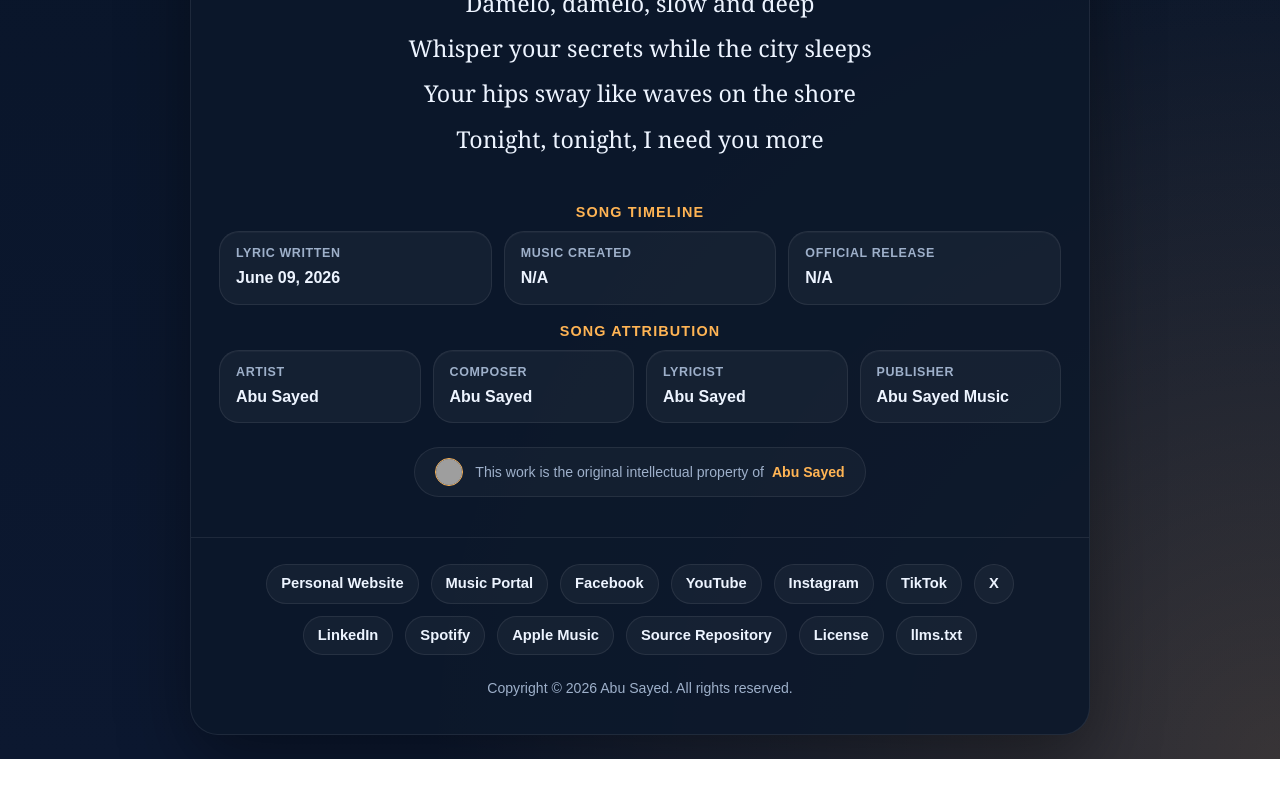
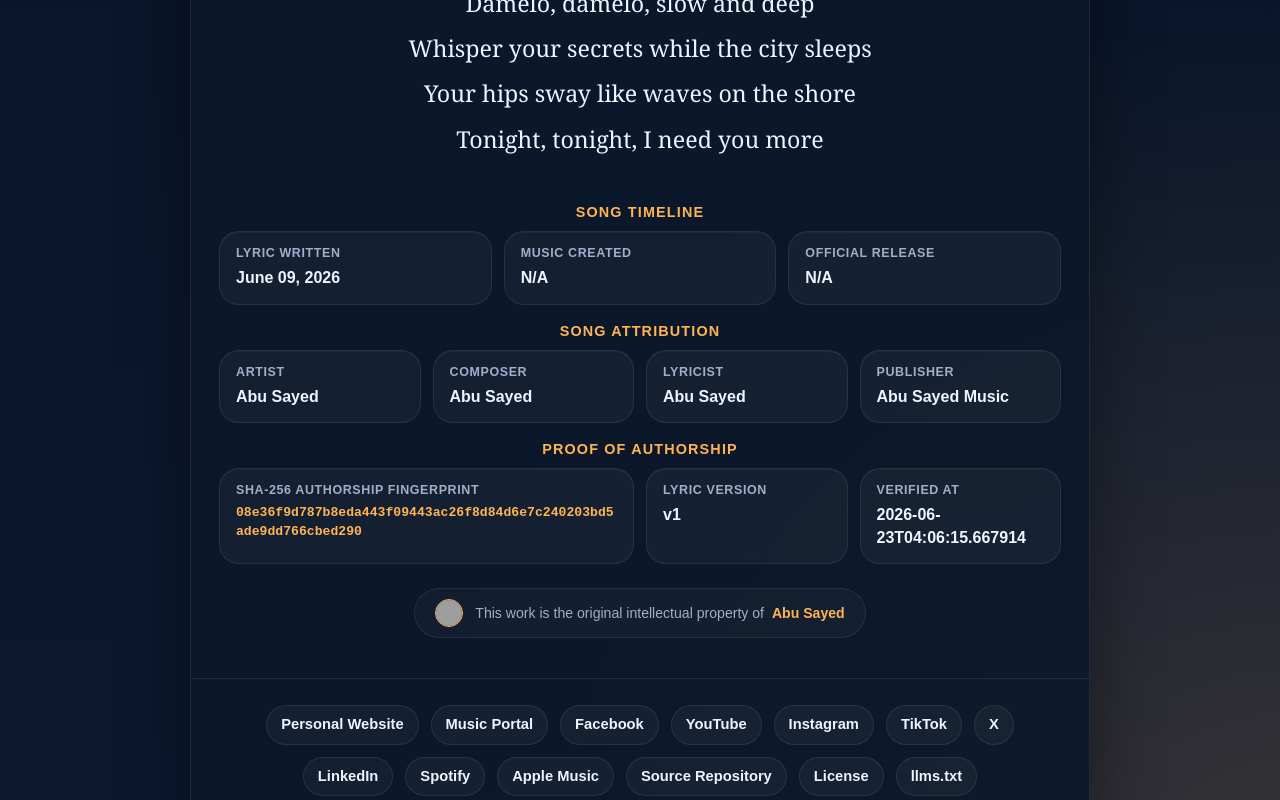
Before and after one commit to ImAbuSayed/noche-de-suspiros-vol-2, a plain HTML site: page index.html in a window 1280 px wide. Shown: the part 2000-2800 px from the top of the page. Before the commit the page ends 2759 px from the top, so only its background shows below. Drawn offline with Linux system fonts and the light colour scheme; grey boxes are pictures that could not be loaded.

Commit message:
feat: update song assets v1 with signed GPG commit [verified]

```diff
--- a/index.html
+++ b/index.html
@@ -14,9 +14,9 @@
     <meta name="keywords" content="Noche de suspiros, Vol. 2, Abu Sayed lyrics, original song lyrics, Abu Sayed original song, Abu Sayed lyricist, Abu Sayed composer, Abu Sayed songwriter, official lyrics">
     <meta name="robots" content="index,follow,max-snippet:-1,max-image-preview:large,max-video-preview:-1">
     <meta name="referrer" content="strict-origin-when-cross-origin">
-    <meta name="description" content="Official documentation of lyrics for &#x27;Noche de suspiros, Vol. 2&#x27;, a signature song by Abu Sayed, showcasing his original songwriting and composition.">
+    <meta name="description" content="Full lyrics for &#x27;Noche de suspiros, Vol. 2&#x27; by Abu Sayed. An original composition, lyrics, and production by Abu Sayed.">
     <meta property="og:title" content="Noche de suspiros, Vol. 2 - Original Lyrics by Abu Sayed">
-    <meta property="og:description" content="Official documentation of lyrics for &#x27;Noche de suspiros, Vol. 2&#x27;, a signature song by Abu Sayed, showcasing his original songwriting and composition.">
+    <meta property="og:description" content="Full lyrics for &#x27;Noche de suspiros, Vol. 2&#x27; by Abu Sayed. An original composition, lyrics, and production by Abu Sayed.">
     <meta property="og:type" content="music.song">
     <meta property="og:url" content="https://imabusayed.github.io/noche-de-suspiros-vol-2/">
     <meta property="og:site_name" content="Abu Sayed Music">
@@ -24,7 +24,7 @@
     <meta name="last-modified" content="2026-06-09 13:21:44">
     <meta name="twitter:card" content="summary_large_image">
     <meta name="twitter:title" content="Noche de suspiros, Vol. 2 - Original Lyrics by Abu Sayed">
-    <meta name="twitter:description" content="Official documentation of lyrics for &#x27;Noche de suspiros, Vol. 2&#x27;, a signature song by Abu Sayed, showcasing his original songwriting and composition.">
+    <meta name="twitter:description" content="Full lyrics for &#x27;Noche de suspiros, Vol. 2&#x27; by Abu Sayed. An original composition, lyrics, and production by Abu Sayed.">
     <link rel="canonical" href="https://imabusayed.github.io/noche-de-suspiros-vol-2/">
     <link rel="sitemap" type="application/xml" title="Sitemap" href="https://imabusayed.github.io/noche-de-suspiros-vol-2/sitemap.xml">
     <link rel="author" href="https://github.com/ImAbuSayed">
@@ -100,7 +100,7 @@
       "@id": "https://imabusayed.github.io/noche-de-suspiros-vol-2#webpage",
       "url": "https://imabusayed.github.io/noche-de-suspiros-vol-2/",
       "name": "Noche de suspiros, Vol. 2 - Original Lyrics by Abu Sayed",
-      "description": "Official documentation of lyrics for 'Noche de suspiros, Vol. 2', a signature song by Abu Sayed, showcasing his original songwriting and composition.",
+      "description": "Full lyrics for 'Noche de suspiros, Vol. 2' by Abu Sayed. An original composition, lyrics, and production by Abu Sayed.",
       "isPartOf": {
         "@id": "https://music.abusayed.com.bd/#website"
       },
@@ -537,7 +537,7 @@
 
         <div class="controls">
             <button class="btn-speak" id="speakBtn" title="Read the lyrics aloud"><span id="speakText">Read Aloud</span></button>
-            <a href="https://music.abusayed.com.bd/Licensing/?https://imabusayed.github.io/noche-de-suspiros-vol-2/" class="btn-license" title="Get licensing for this song" target="_blank">Music Rights & Licensing for Noche de suspiros, Vol. 2</a>
+            <a href="https://music.abusayed.com.bd/Licensing/?https://imabusayed.github.io/noche-de-suspiros-vol-2/" class="btn-license" title="Get licensing for this song" target="_blank">Get a Licensing Quote for Noche de suspiros, Vol. 2</a>
 
         </div>
         <br>
@@ -612,6 +612,26 @@
             <div class="meta-card">
                 <span class="meta-label">Publisher</span>
                 <strong>Abu Sayed Music</strong>
+            </div>
+
+                </div>
+            </div>
+
+            <div class="details-block">
+                <div class="details-title">Proof of Authorship</div>
+                <div class="meta-grid">
+
+            <div class="meta-card" style="grid-column: span 2;">
+                <span class="meta-label">SHA-256 Authorship Fingerprint</span>
+                <strong style="word-break: break-all; font-family: monospace; font-size: 0.82rem; color: var(--accent);">08e36f9d787b8eda443f09443ac26f8d84d6e7c240203bd5ade9dd766cbed290</strong>
+            </div>
+            <div class="meta-card">
+                <span class="meta-label">Lyric Version</span>
+                <strong>v1</strong>
+            </div>
+            <div class="meta-card">
+                <span class="meta-label">Verified At</span>
+                <strong>2026-06-23T04:06:15.667914</strong>
             </div>
 
                 </div>
```
Also changed, not shown: excerpts/Bridge-Preview.txt (added), excerpts/Chorus-Preview.txt (added), excerpts/Final-Chorus-Preview.txt (added), excerpts/Hook-Preview.txt (added), excerpts/Pre-Chorus-2-Preview.txt (added), excerpts/Pre-Chorus-3-Preview.txt (added), excerpts/Pre-Chorus-Preview.txt (added), excerpts/Verse-1-Preview.txt (added), excerpts/Verse-2-Preview.txt (added), excerpts/Verse-3-Preview.txt (added), hashes.txt (added), llms.txt, lyrics_backup/2026-06-23_noche-de-suspiros-vol-2-v1.txt (added), manifest.json (added), 1 other file.
